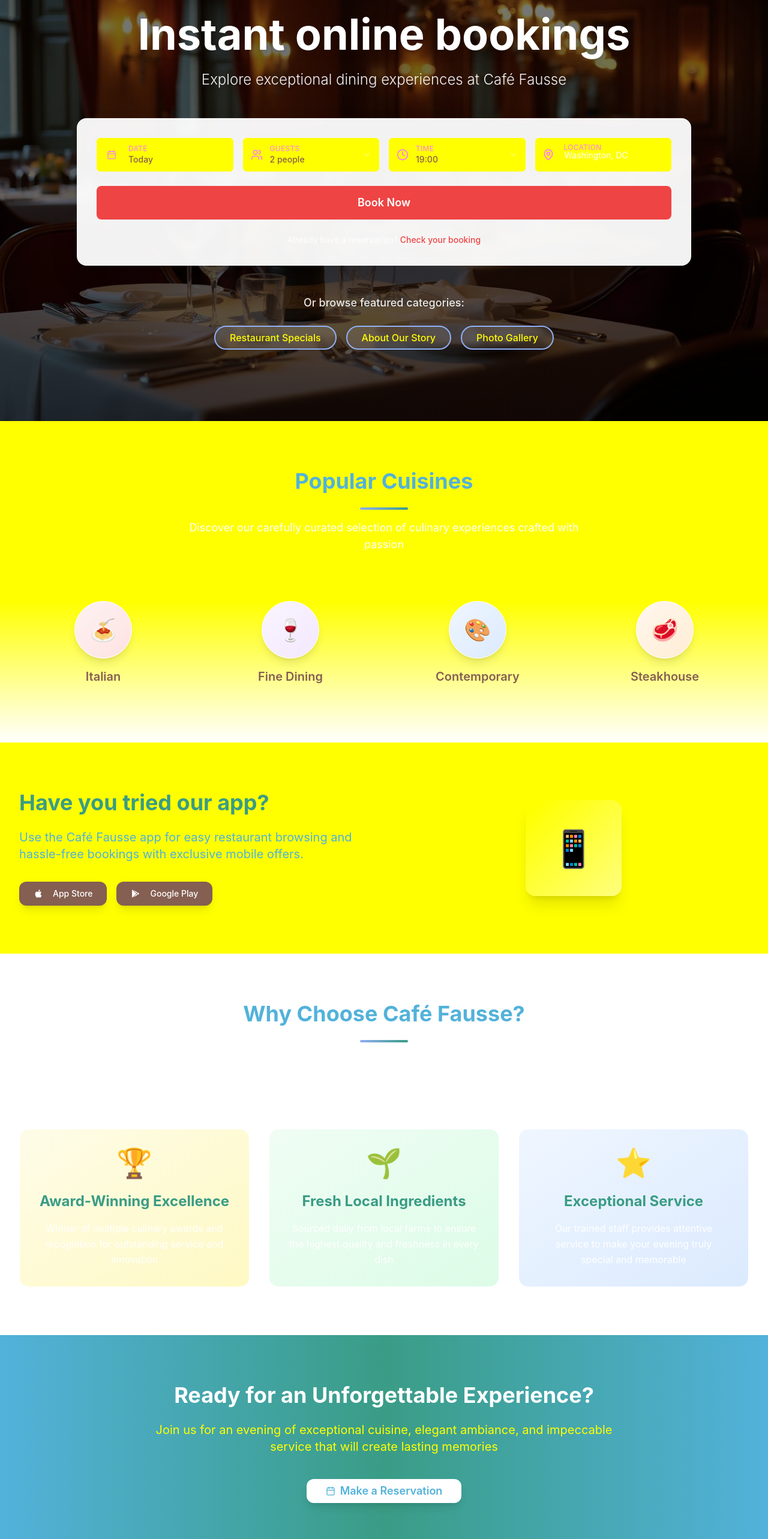
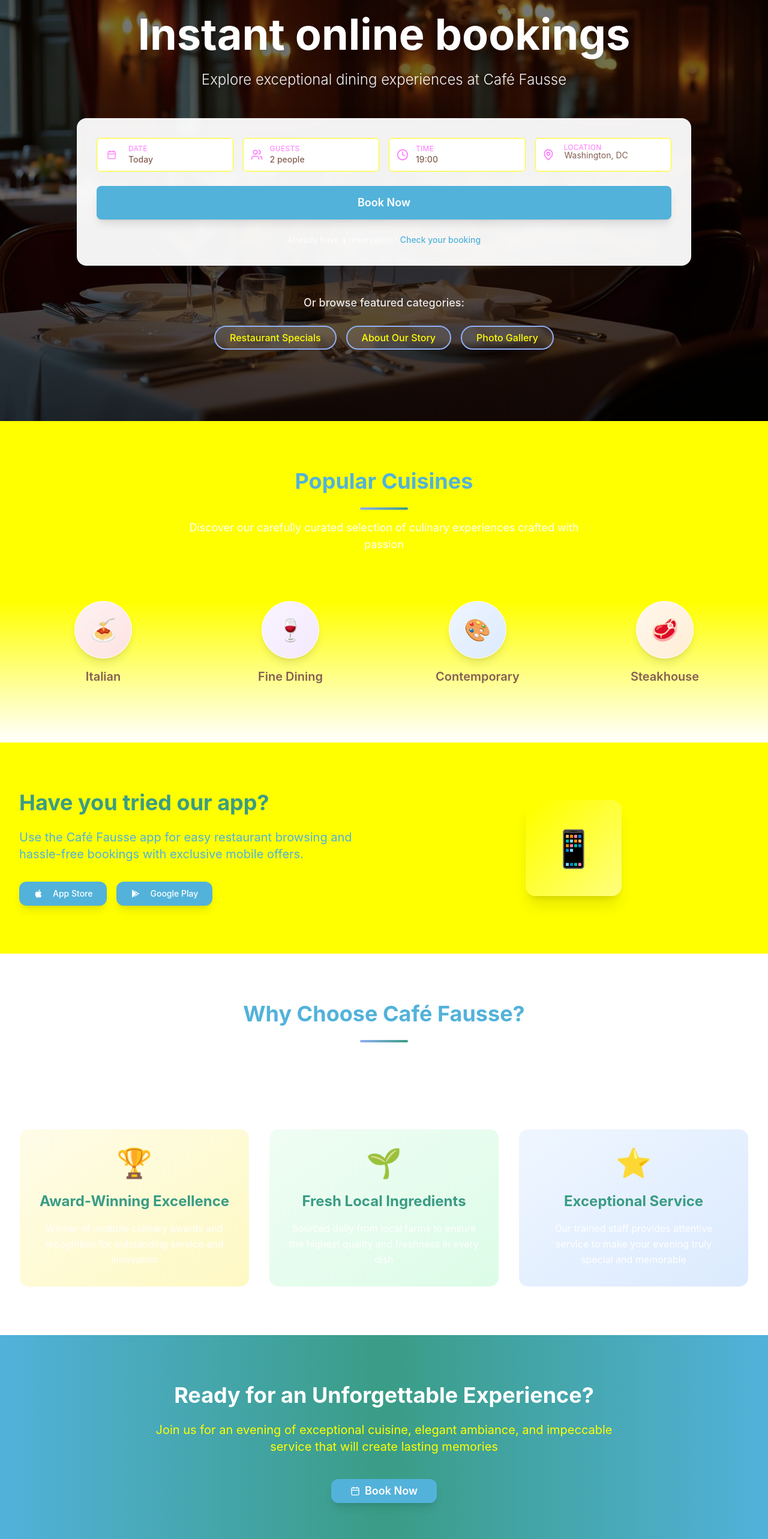
Before and after one commit to gaulomail/fausse-cafe-reservations-app, a React (Vite) app: page / in a window 1280 px wide. Shown: the part 163-2729 px from the top of the page at 60% size. Built offline with nearby package versions, Linux system fonts and the light colour scheme; a web font is replaced by a local one.

Commit message:
Fix button and section colors
Make the "Book Now" button, app store, and Google buttons use the color #dd524c. Align the "Book Now" section with the reservation form and improve the visibility of text and fields within the section.

```diff
--- a/src/components/HeroBookingForm.tsx
+++ b/src/components/HeroBookingForm.tsx
@@ -75,7 +75,7 @@ const HeroBookingForm = () => {
                         <Button
                           variant="outline"
                           className={cn(
-                            "w-full h-14 justify-start text-left font-normal bg-gray-50 border-gray-200 hover:bg-gray-100",
+                            "w-full h-14 justify-start text-left font-normal bg-white border-gray-300 hover:bg-gray-50 focus:border-primary-500 focus:ring-primary-500",
                             !field.value && "text-gray-500"
                           )}
                         >
@@ -117,7 +117,7 @@ const HeroBookingForm = () => {
                 <FormItem>
                   <Select onValueChange={(value) => field.onChange(parseInt(value))} defaultValue={field.value?.toString()}>
                     <FormControl>
-                      <SelectTrigger className="w-full h-14 bg-gray-50 border-gray-200 hover:bg-gray-100">
+                      <SelectTrigger className="w-full h-14 bg-white border-gray-300 hover:bg-gray-50 focus:border-primary-500 focus:ring-primary-500">
                         <div className="flex items-center justify-start w-full">
                           <UsersIcon className="mr-3 h-5 w-5 text-gray-400" />
                           <div className="text-left">
@@ -150,7 +150,7 @@ const HeroBookingForm = () => {
                 <FormItem>
                   <Select onValueChange={field.onChange} defaultValue="19:00">
                     <FormControl>
-                      <SelectTrigger className="w-full h-14 bg-gray-50 border-gray-200 hover:bg-gray-100">
+                      <SelectTrigger className="w-full h-14 bg-white border-gray-300 hover:bg-gray-50 focus:border-primary-500 focus:ring-primary-500">
                         <div className="flex items-center justify-start w-full">
                           <ClockIcon className="mr-3 h-5 w-5 text-gray-400" />
                           <div className="text-left">
@@ -186,7 +186,7 @@ const HeroBookingForm = () => {
                       <Input
                         {...field}
                         placeholder="Type location..."
-                        className="w-full h-14 bg-gray-50 border-gray-200 hover:bg-gray-100 pl-12"
+                        className="w-full h-14 bg-white border-gray-300 hover:bg-gray-50 focus:border-primary-500 focus:ring-primary-500 pl-12 text-gray-900"
                       />
                       <MapPinIcon className="absolute left-3 top-1/2 transform -translate-y-1/2 h-5 w-5 text-gray-400" />
                       <div className="absolute left-12 top-2 text-xs text-gray-400 uppercase tracking-wide">
@@ -202,7 +202,7 @@ const HeroBookingForm = () => {
 
           <Button
             type="submit"
-            className="w-full h-14 bg-red-500 hover:bg-red-600 text-white text-lg font-semibold rounded-lg"
+            className="w-full h-14 bg-primary-600 hover:bg-primary-700 text-white text-lg font-semibold rounded-lg shadow-lg hover:shadow-xl transition-all duration-300"
           >
             Book Now
           </Button>
@@ -212,7 +212,7 @@ const HeroBookingForm = () => {
       <div className="text-center">
         <p className="text-gray-600 text-sm">
           Already have a reservation?{" "}
-          <Link to="/reservations" className="text-red-500 hover:text-red-600 font-medium">
+          <Link to="/reservations" className="text-primary-600 hover:text-primary-700 font-medium transition-colors">
             Check your booking
           </Link>
         </p>
@@ -399,7 +399,7 @@ const CustomerSignupForm = ({ onBack }: { onBack: () => void }) => {
           <Button
             type="submit"
             disabled={isSubmitting}
-            className="flex-1 h-12 bg-red-500 hover:bg-red-600"
+            className="flex-1 h-12 bg-primary-600 hover:bg-primary-700 text-white font-semibold transition-all duration-300"
           >
             {isSubmitting ? "Processing..." : "Confirm Reservation"}
           </Button>
--- a/src/pages/Index.tsx
+++ b/src/pages/Index.tsx
@@ -177,13 +177,13 @@ const Index = () => {
                 Use the Café Fausse app for easy restaurant browsing and hassle-free bookings with exclusive mobile offers.
               </p>
               <div className="flex flex-col sm:flex-row gap-4 justify-center md:justify-start">
-                <Button className="bg-gray-900 hover:bg-gray-800 text-white px-6 py-3 rounded-xl font-medium shadow-lg hover:shadow-xl transition-all duration-300 flex items-center justify-center">
+                <Button className="bg-primary-600 hover:bg-primary-700 text-white px-6 py-3 rounded-xl font-medium shadow-lg hover:shadow-xl transition-all duration-300 flex items-center justify-center">
                   <svg className="w-6 h-6 mr-2" viewBox="0 0 24 24" fill="currentColor">
                     <path d="M18.71 19.5c-.83 1.24-1.71 2.45-3.05 2.47-1.34.03-1.77-.79-3.29-.79-1.53 0-2 .77-3.27.82-1.31.05-2.3-1.32-3.14-2.53C4.25 17 2.94 12.45 4.7 9.39c.87-1.52 2.43-2.48 4.12-2.51 1.28-.02 2.5.87 3.29.87.78 0 2.26-1.07 3.81-.91.65.03 2.47.26 3.64 1.98-.09.06-2.17 1.28-2.15 3.81.03 3.02 2.65 4.03 2.68 4.04-.03.07-.42 1.44-1.38 2.83M13 3.5c.73-.83 1.94-1.46 2.94-1.5.13 1.17-.34 2.35-1.04 3.19-.69.85-1.83 1.51-2.95 1.42-.15-1.15.41-2.35 1.05-3.11z"/>
                   </svg>
                   App Store
                 </Button>
-                <Button className="bg-gray-900 hover:bg-gray-800 text-white px-6 py-3 rounded-xl font-medium shadow-lg hover:shadow-xl transition-all duration-300 flex items-center justify-center">
+                <Button className="bg-primary-600 hover:bg-primary-700 text-white px-6 py-3 rounded-xl font-medium shadow-lg hover:shadow-xl transition-all duration-300 flex items-center justify-center">
                   <svg className="w-6 h-6 mr-2" viewBox="0 0 24 24" fill="currentColor">
                     <path d="M3,20.5V3.5C3,2.91 3.34,2.39 3.84,2.15L13.69,12L3.84,21.85C3.34,21.6 3,21.09 3,20.5M16.81,15.12L6.05,21.34L14.54,12.85L16.81,15.12M20.16,10.81C20.5,11.08 20.75,11.5 20.75,12C20.75,12.5 20.53,12.9 20.18,13.18L17.89,14.5L15.39,12L17.89,9.5L20.16,10.81M6.05,2.66L16.81,8.88L14.54,11.15L6.05,2.66Z"/>
                   </svg>
@@ -249,10 +249,10 @@ const Index = () => {
           <p className="text-lg md:text-xl text-primary-100 mb-8 md:mb-10 max-w-3xl mx-auto leading-relaxed">
             Join us for an evening of exceptional cuisine, elegant ambiance, and impeccable service that will create lasting memories
           </p>
-          <Button className="bg-white text-primary-600 hover:bg-gray-50 hover:shadow-xl px-6 md:px-8 py-3 md:py-4 text-base md:text-lg font-semibold rounded-xl shadow-lg transition-all duration-300 transform hover:scale-105">
+          <Button className="bg-primary-600 hover:bg-primary-700 hover:shadow-xl px-6 md:px-8 py-3 md:py-4 text-base md:text-lg font-semibold rounded-xl shadow-lg text-white transition-all duration-300 transform hover:scale-105">
             <Link to="/reservations" className="flex items-center">
               <Calendar className="w-5 h-5 mr-2" />
-              Make a Reservation
+              Book Now
             </Link>
           </Button>
         </div>
```
